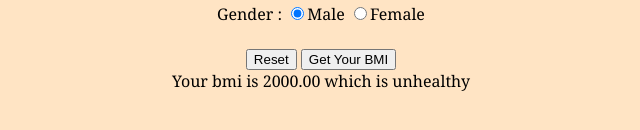
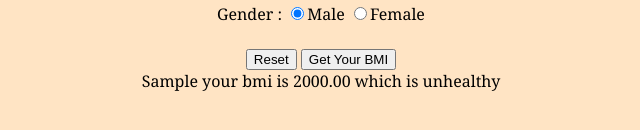
Before and after one commit to SangerForCode/unnamed-01, a plain HTML site: page index.html in a window 1280 px wide. Both pictures are taken after typing "Sample", "5", "2020-01-15", "5" into the empty fields and a click on the input "Get Your BMI". Shown: the part 352-482 px from the top of the page, without its empty margins (319-959 px from the left). Drawn offline with Linux system fonts and the light colour scheme.

Commit message:
Update index.html

```diff
--- a/index.html
+++ b/index.html
@@ -41,7 +41,7 @@
                 }
             }
 
-            var result = "Your bmi is " + bmi.toFixed(2) + " which is " + isHealthy(bmi);
+            var result = name +" your bmi is " + bmi.toFixed(2) + " which is " + isHealthy(bmi);
             document.getElementById("result").innerHTML = result;
             return false;
         }
```
